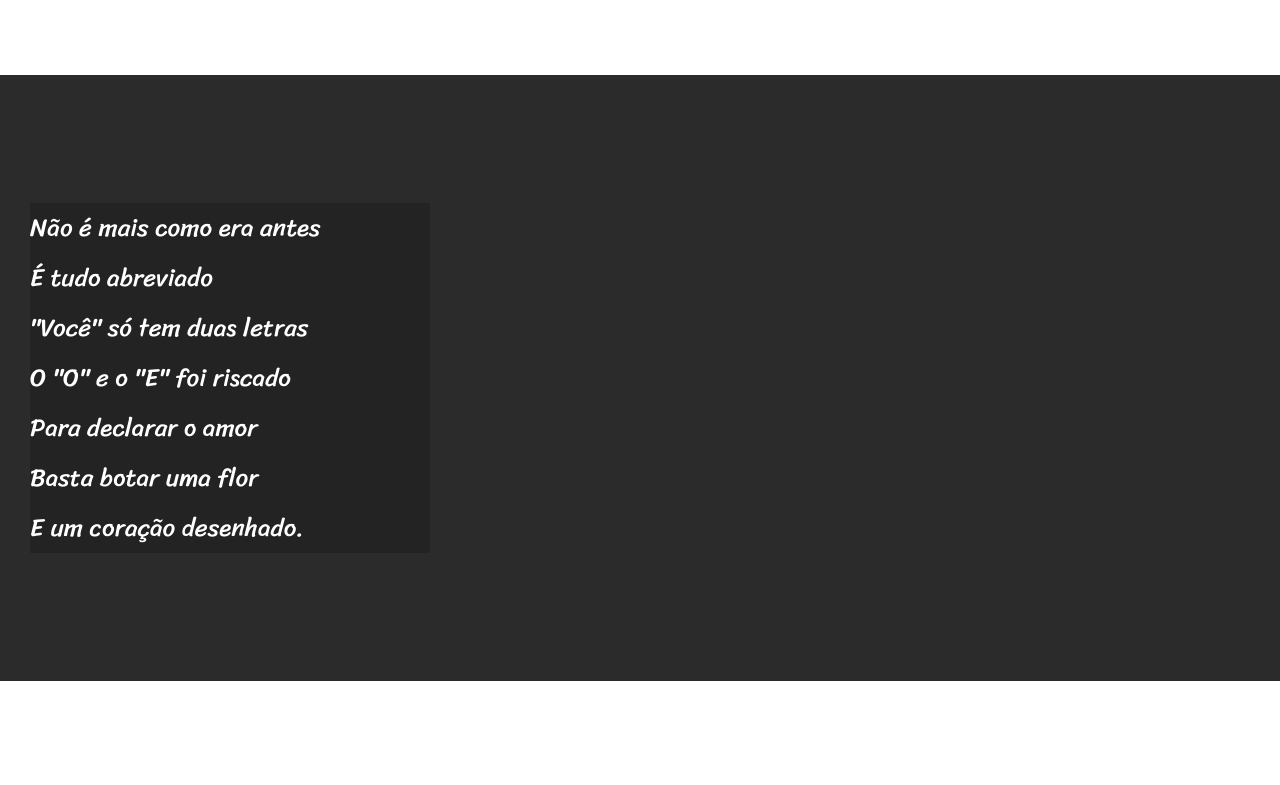
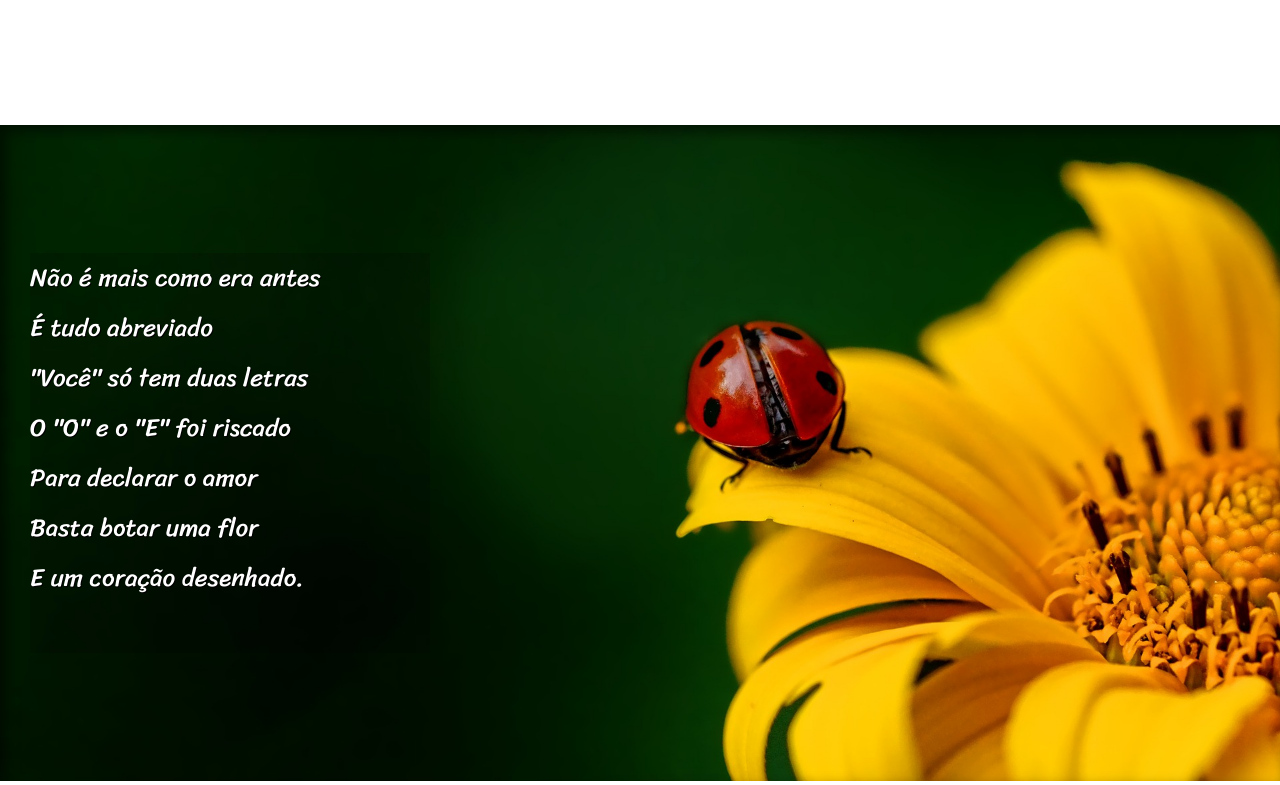
Before and after one commit to MaysonLima/html-css, a plain HTML site: page Desafios/Desafio012/index.html in a window 1280 px wide. Shown: the part 757-1542 px from the top of the page. Drawn offline with Linux system fonts and the light colour scheme.

Commit message:
fim do projetinho

```diff
--- a/Desafios/Desafio012/index.html
+++ b/Desafios/Desafio012/index.html
@@ -26,7 +26,7 @@
 
 
 
-    <section class="imagem">
+    <section class="imagem" id="img01">
         <p>
             Não é mais como era antes <br>
             É tudo abreviado <br>
@@ -63,7 +63,7 @@
     </section>
 
 
-    <section class="imagem">
+    <section class="imagem" id="img02">
         <p>
             Tenho saudade das cartas <br>
             Escritas com a própria mão <br>
--- a/Desafios/Desafio012/style.css
+++ b/Desafios/Desafio012/style.css
@@ -62,6 +62,17 @@ section{
     font-size: 25px;
 }
 
+section.imagem > p{
+    width: 400px;
+    background-color: rgba(0, 0, 0, 0.175);
+     text-shadow: 1px 1px 0px black;
+}
+
+section > p{
+    padding-bottom: 2em ;
+
+}
+
 
 section.normal{
     background-color: white;
@@ -72,14 +83,23 @@ section.normal{
 section.imagem{
     background-color: rgb(43, 43, 43);
     color: rgb(255, 255, 255);
+   box-shadow: inset 6px 6px 13px 0px rgba(0, 0, 0, 0.538);
+   background-attachment:fixed ;
+}
 
+
+
+    section#img01{
+        background-image: url('../Desafio012/imagens/background001.jpg');
+        background-position: right;
+        background-size: cover;
 
 }
 
-section.imagem > p{
-    width: 400px;
-    background-color: rgba(0, 0, 0, 0.175);
-
+section#img02{
+    background-image: url('../Desafio012/imagens/background002.jpg');
+    background-position: right;
+    background-size: cover;
 }
 
 footer{
```
